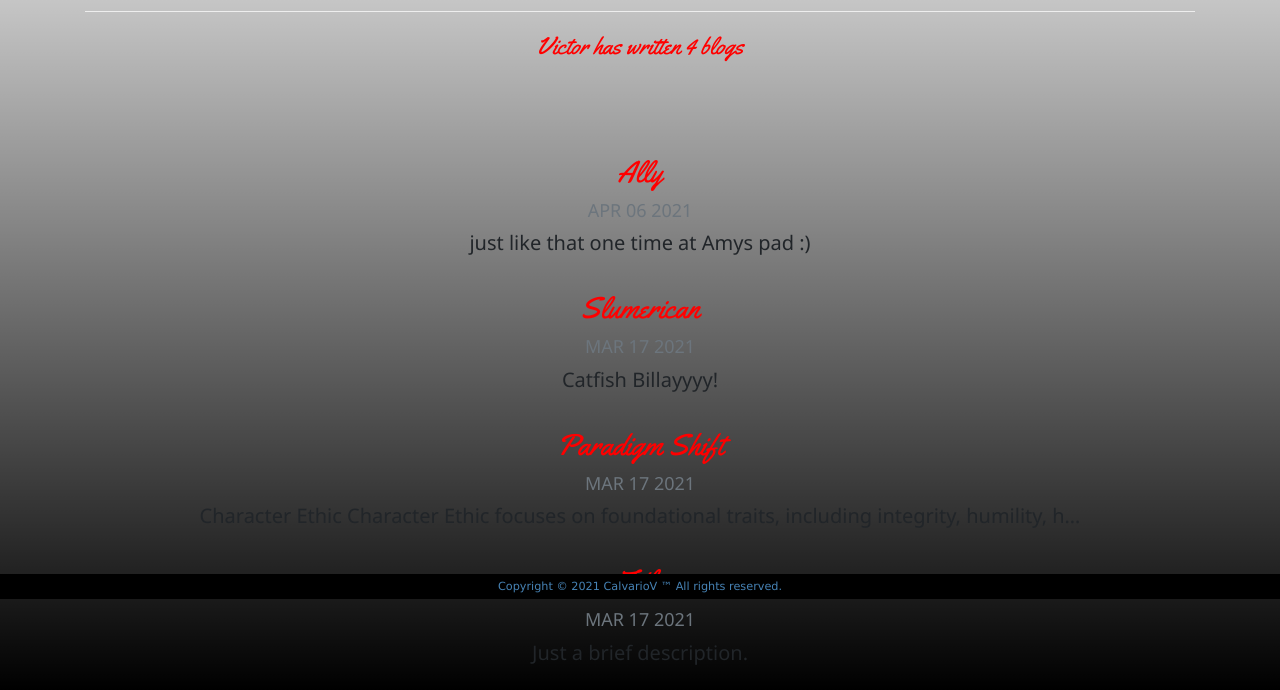
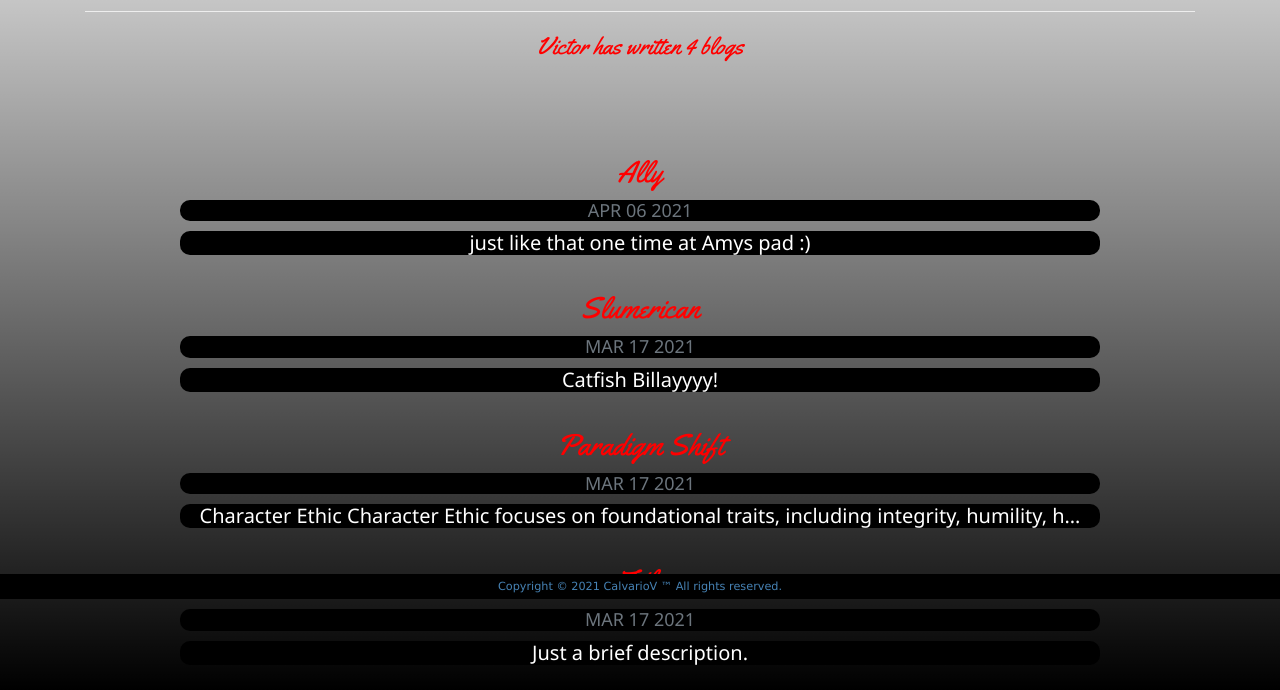
Before and after one commit to CalvarioV/Django3_personal_portfolio, a Django app: page /blog/ in a window 1280 px wide. Shown: the part 201-891 px from the top of the page. Run offline with Django 3.2, Linux system fonts and the light colour scheme; data comes from the database, SQL or seed files in the repository; some web fonts are replaced.

Commit message:
meta tags and blog backgrounds

```diff
--- a/blog/templates/blog/all_blogs.html
+++ b/blog/templates/blog/all_blogs.html
@@ -24,8 +24,8 @@
     <a href="{% url 'blog:detail' post.id %}">
       <h2>{{ post.title }}</h2>
     </a>
-    <h5 class="text-muted">{{ post.created_at|date:'M d Y'|upper }}</h5>
-    <h4>{{ post.description|striptags|truncatechars:100 }}</h4>
+    <h5 class="text-muted amy">{{ post.created_at|date:'M d Y'|upper }}</h5>
+    <h4 class="amy">{{ post.description|striptags|truncatechars:100 }}</h4>
   </div>
 </div>
 
--- a/portfolio/static/portfolio/custom.css
+++ b/portfolio/static/portfolio/custom.css
@@ -100,3 +100,9 @@ h1 {
 .webby {
     margin:20px auto;
 }
+
+.amy {
+    background-color:#000000;
+    border-radius:10px;
+    color:white;
+}
--- a/portfolio/templates/portfolio/base.html
+++ b/portfolio/templates/portfolio/base.html
@@ -6,6 +6,7 @@
     <!-- Required meta tags -->
     <meta charset="utf-8">
     <meta name="viewport" content="width=device-width, initial-scale=1, shrink-to-fit=no">
+    <meta name="description" content="Victor Calvario. Universal Vibes. A place of infinite possibilities and alternate realities."/>
 
     <!-- Bootstrap CSS -->
     <link rel="stylesheet" href="https://cdn.jsdelivr.net/npm/bootstrap@4.6.0/dist/css/bootstrap.min.css" integrity="sha384-B0vP5xmATw1+K9KRQjQERJvTumQW0nPEzvF6L/Z6nronJ3oUOFUFpCjEUQouq2+l" crossorigin="anonymous">
@@ -21,7 +22,7 @@
 
     <link rel="stylesheet" href="https://www.w3schools.com/w3css/4/w3.css">
 
-    <title>CV</title>
+    <title>We Are Creators</title>
 
 
 
@@ -33,7 +34,7 @@
 <nav id="topNav" class="navbar navbar-expand-md navbar-light">
     <div class="container">
       <a class="navbar-brand" href="{% url 'vibes' %}">
-        <img src="{% static 'portfolio/CVLogo2.png' %}" width="50" height="50" class="d-inline-block align-top" alt="Vik's Logo">
+        <img src="{% static 'portfolio/CVLogo2.png' %}" width="50" height="50" class="d-inline-block align-top" alt="vcalvario logo">
       </a>
       <button class="navbar-toggler" type="button" data-toggle="collapse" data-target="#navbarNav" aria-controls="navbarNav" aria-expanded="false" aria-label="Toggle navigation">
         <span class="navbar-toggler-icon"></span>
--- a/portfolio/templates/portfolio/home.html
+++ b/portfolio/templates/portfolio/home.html
@@ -4,7 +4,7 @@
 
 <div class="row justify-content-center my-3">
   <div class="col-8">
-    <img src="{% static 'portfolio/myquotecvlogoFinal.jpg' %}" class="img-fluid mb-2 round" alt="My Profile Pic">
+    <img src="{% static 'portfolio/myquotecvlogoFinal.jpg' %}" class="img-fluid mb-2 round" alt="Victor Calvario">
   </div>
 </div>
 
@@ -105,7 +105,7 @@
 <div class="container">
     <div class="row justify-content-center">
         <div class="col">
-            <a href="https://www.vcalvario.com"><img src="{% static 'portfolio/images/CVLogo3D.png' %}" class="img-fluid mb-2 round" width="50%" alt="Logo"/></a>
+            <a href="https://www.vcalvario.com"><img src="{% static 'portfolio/images/CVLogo3D.png' %}" class="img-fluid mb-2 round" width="50%" alt="vcalvario logo"/></a>
         </div>
     </div>
 </div>
--- a/portfolio/templates/portfolio/vibes.html
+++ b/portfolio/templates/portfolio/vibes.html
@@ -7,8 +7,9 @@
     <link rel="stylesheet" href="{% static 'portfolio/css/vibes.css' %}">
     <link rel="stylesheet" href="https://cdnjs.cloudflare.com/ajax/libs/font-awesome/4.7.0/css/font-awesome.min.css">
     <link rel="icon" type="image/png" href="{% static 'portfolio/CVLogo2.png' %}">
-    <title>Vibes</title>
+    <title>vcalvario.com</title>
 </head>
+
 <body>
     <div>
         <br>
@@ -32,9 +33,9 @@
             <a href="https://github.com/CalvarioV"><i class="fa fa-github fa-spin vika"></i></a>
          </div>
     </section>
+</body>
 
 
 
 
-</body>
 </html>
```
